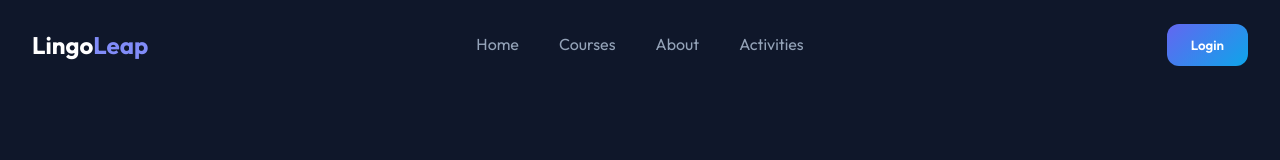
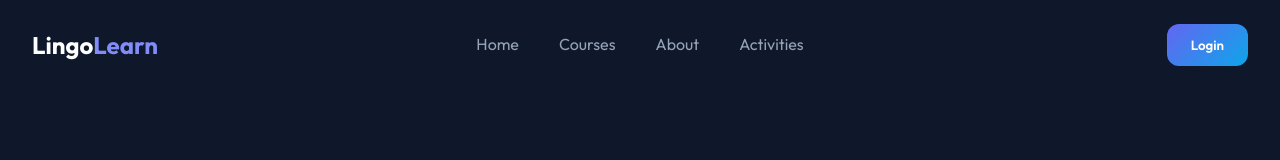
Before and after one commit to testingNotUser/LingoLearn, a React (Vite) app: page / in a window 1280 px wide. Shown: the top 160 px of the page. Built offline with nearby package versions, Linux system fonts and the light colour scheme.

Commit message:
Update Navbar.jsx

```diff
--- a/src/components/Navbar.jsx
+++ b/src/components/Navbar.jsx
@@ -17,7 +17,7 @@ export default function Navbar({ user, setUser }) {
       <nav className={scrolled ? 'scrolled' : ''}>
         <div className="grid-container nav-grid">
           <Link to="/" className="logo" style={{ fontSize: '1.5rem', fontWeight: '800', color: 'white', textDecoration: 'none' }}>
-            Lingo<span style={{ color: 'var(--primary-light)' }}>Leap</span>
+            Lingo<span style={{ color: 'var(--primary-light)' }}>Learn</span>
           </Link>
 
           <div className="nav-links">
@@ -28,22 +28,17 @@ export default function Navbar({ user, setUser }) {
           </div>
 
           <button
-            className={`btn ${user ? 'btn-outline' : 'btn-primary'}`}
+            className={"btn " + (user ? 'btn-outline' : 'btn-primary')}
             onClick={() => user ? null : setIsModalOpen(true)}
           >
             {user || 'Login'}
           </button>
         </div>
       </nav>
-
-      <LoginModal
-        isOpen={isModalOpen}
-        onClose={() => setIsModalOpen(false)}
-        onSuccess={(name) => {
-          setUser(name);
-          localStorage.setItem('lingoUser', name);
-        }}
-      />
+      <LoginModal isOpen={isModalOpen} onClose={() => setIsModalOpen(false)} onSuccess={(name) => {
+        setUser(name);
+        localStorage.setItem('lingoUser', name);
+      }} />
     </>
   );
 }
```
